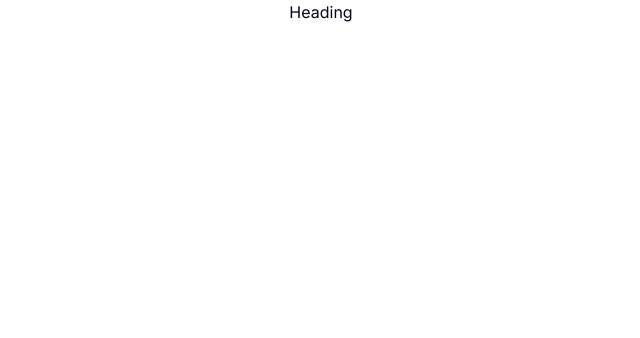
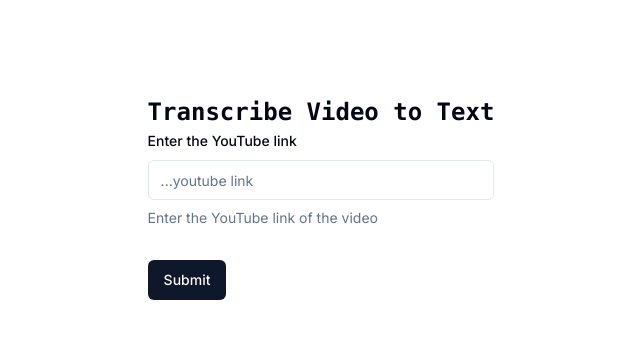
Before and after one commit to TheRohit/translate-whisperai, a Next.js app: page / in a window 1280 px wide. Shown: the top 338 px of the page, without its empty margins (319-959 px from the left). Built offline with nearby package versions, Linux system fonts and the light colour scheme.

Commit message:
react hook form added

```diff
--- a/src/app/layout.tsx
+++ b/src/app/layout.tsx
@@ -1,3 +1,4 @@
+import Providers from '@/components/Providers'
 import './globals.css'
 import { Inter } from 'next/font/google'
 
@@ -15,7 +16,9 @@
 }) {
   return (
     <html lang="en">
-      <body className={inter.className}>{children}</body>
+      <body className={inter.className}>
+        <Providers>{children}</Providers>
+       </body>
     </html>
   )
 }
--- a/src/app/page.tsx
+++ b/src/app/page.tsx
@@ -1,9 +1,13 @@
-import Heading from "@/components/Heading";
+import MainArea from "@/components/MainArea";
+
 
 export default function Home() {
   return (
-    <div className="flex flex-col justify-center items-center">
-      <Heading/>
+    <div className="flex flex-col justify-center items-center mx-6 ">
+     <MainArea/>
+
+
+
 
     </div>
   )
--- a/src/components/Heading.tsx
+++ b/src/components/Heading.tsx
@@ -5,7 +5,9 @@
 }
 
 const Heading: FC<HeadingProps> = ({}) => {
-  return <div>Heading</div>
+  return <div className='mt-24 '>
+    <h1 className='font-mono text-2xl font-bold'>Transcribe Video to Text</h1>
+  </div>
 }
 
 export default Heading
--- /dev/null
+++ b/src/components/MainArea.tsx
@@ -0,0 +1,16 @@
+import { FC } from 'react'
+import Heading from "@/components/Heading";
+import UserForm from './UserForm';
+
+interface MainAreaProps {
+
+}
+
+const MainArea: FC<MainAreaProps> = ({}) => {
+  return <div>
+    <Heading />
+    <UserForm/>
+  </div>
+}
+
+export default MainArea
--- /dev/null
+++ b/src/components/Providers.tsx
@@ -0,0 +1,18 @@
+"use client"
+
+//for the errors which says you need to warp it inside providers
+
+import { QueryClient, QueryClientProvider } from "@tanstack/react-query"
+
+
+const Providers = ({children} : {children: React.ReactNode}) => {
+    const queryClient = new QueryClient()
+ return <QueryClientProvider client={queryClient}>
+
+   {children}
+
+
+ </QueryClientProvider>
+}
+
+export default Providers
--- /dev/null
+++ b/src/components/UserForm.tsx
@@ -0,0 +1,71 @@
+"use client";
+
+import { FC } from "react";
+import { useForm } from "react-hook-form";
+import { zodResolver } from "@hookform/resolvers/zod";
+import * as z from "zod";
+import {
+  Form,
+  FormControl,
+  FormDescription,
+  FormField,
+  FormItem,
+  FormLabel,
+  FormMessage,
+} from "./ui/form";
+import { Input } from "./ui/Input";
+import Link from "next/link";
+import { Button } from "./ui/Button";
+import { useMutation } from "@tanstack/react-query";
+import { LinkRequest, LinkValidator } from "@/lib/validators/link";
+import axios from "axios";
+
+const UserForm = ({}) => {
+  const form = useForm<LinkRequest>({
+    resolver: zodResolver(LinkValidator),
+    defaultValues: {
+      url: "",
+    },
+  });
+
+  //submit handler
+
+  const { mutate:sendURL, isLoading } = useMutation({
+    mutationFn: async ({ url }: LinkRequest) => {
+      const payload: LinkRequest = { url };
+      const { data } = await axios.post(`/api/yt`, payload);
+      return data;
+    },
+    onError: (err) => {},
+  });
+
+  return (
+    <Form {...form}>
+      <form onSubmit={form.handleSubmit((e) => sendURL(e))} className="space-y-8">
+        <FormField
+          control={form.control}
+          name="url"
+          render={({ field }) => (
+            <FormItem>
+              <FormLabel>Enter the YouTube link</FormLabel>
+              <FormControl>
+                <Input
+                  autoComplete="off"
+                  placeholder="...youtube link"
+                  {...field}
+                />
+              </FormControl>
+              <FormDescription>
+                Enter the YouTube link of the video
+              </FormDescription>
+              <FormMessage />
+            </FormItem>
+          )}
+        />
+        <Button type="submit">Submit</Button>
+      </form>
+    </Form>
+  );
+};
+
+export default UserForm;
--- /dev/null
+++ b/src/components/ui/Input.tsx
@@ -0,0 +1,25 @@
+import * as React from "react"
+
+import { cn } from "@/lib/utils"
+
+export interface InputProps
+  extends React.InputHTMLAttributes<HTMLInputElement> {}
+
+const Input = React.forwardRef<HTMLInputElement, InputProps>(
+  ({ className, type, ...props }, ref) => {
+    return (
+      <input
+        type={type}
+        className={cn(
+          "flex h-10 w-full rounded-md border border-input bg-background px-3 py-2 text-sm ring-offset-background file:border-0 file:bg-transparent file:text-sm file:font-medium placeholder:text-muted-foreground focus-visible:outline-none focus-visible:ring-2 focus-visible:ring-ring focus-visible:ring-offset-2 disabled:cursor-not-allowed disabled:opacity-50",
+          className
+        )}
+        ref={ref}
+        {...props}
+      />
+    )
+  }
+)
+Input.displayName = "Input"
+
+export { Input }
--- /dev/null
+++ b/src/components/ui/form.tsx
@@ -0,0 +1,176 @@
+import * as React from "react"
+import * as LabelPrimitive from "@radix-ui/react-label"
+import { Slot } from "@radix-ui/react-slot"
+import {
+  Controller,
+  ControllerProps,
+  FieldPath,
+  FieldValues,
+  FormProvider,
+  useFormContext,
+} from "react-hook-form"
+
+import { cn } from "@/lib/utils"
+import { Label } from "@/components/ui/label"
+
+const Form = FormProvider
+
+type FormFieldContextValue<
+  TFieldValues extends FieldValues = FieldValues,
+  TName extends FieldPath<TFieldValues> = FieldPath<TFieldValues>
+> = {
+  name: TName
+}
+
+const FormFieldContext = React.createContext<FormFieldContextValue>(
+  {} as FormFieldContextValue
+)
+
+const FormField = <
+  TFieldValues extends FieldValues = FieldValues,
+  TName extends FieldPath<TFieldValues> = FieldPath<TFieldValues>
+>({
+  ...props
+}: ControllerProps<TFieldValues, TName>) => {
+  return (
+    <FormFieldContext.Provider value={{ name: props.name }}>
+      <Controller {...props} />
+    </FormFieldContext.Provider>
+  )
+}
+
+const useFormField = () => {
+  const fieldContext = React.useContext(FormFieldContext)
+  const itemContext = React.useContext(FormItemContext)
+  const { getFieldState, formState } = useFormContext()
+
+  const fieldState = getFieldState(fieldContext.name, formState)
+
+  if (!fieldContext) {
+    throw new Error("useFormField should be used within <FormField>")
+  }
+
+  const { id } = itemContext
+
+  return {
+    id,
+    name: fieldContext.name,
+    formItemId: `${id}-form-item`,
+    formDescriptionId: `${id}-form-item-description`,
+    formMessageId: `${id}-form-item-message`,
+    ...fieldState,
+  }
+}
+
+type FormItemContextValue = {
+  id: string
+}
+
+const FormItemContext = React.createContext<FormItemContextValue>(
+  {} as FormItemContextValue
+)
+
+const FormItem = React.forwardRef<
+  HTMLDivElement,
+  React.HTMLAttributes<HTMLDivElement>
+>(({ className, ...props }, ref) => {
+  const id = React.useId()
+
+  return (
+    <FormItemContext.Provider value={{ id }}>
+      <div ref={ref} className={cn("space-y-2", className)} {...props} />
+    </FormItemContext.Provider>
+  )
+})
+FormItem.displayName = "FormItem"
+
+const FormLabel = React.forwardRef<
+  React.ElementRef<typeof LabelPrimitive.Root>,
+  React.ComponentPropsWithoutRef<typeof LabelPrimitive.Root>
+>(({ className, ...props }, ref) => {
+  const { error, formItemId } = useFormField()
+
+  return (
+    <Label
+      ref={ref}
+      className={cn(error && "text-destructive", className)}
+      htmlFor={formItemId}
+      {...props}
+    />
+  )
+})
+FormLabel.displayName = "FormLabel"
+
+const FormControl = React.forwardRef<
+  React.ElementRef<typeof Slot>,
+  React.ComponentPropsWithoutRef<typeof Slot>
+>(({ ...props }, ref) => {
+  const { error, formItemId, formDescriptionId, formMessageId } = useFormField()
+
+  return (
+    <Slot
+      ref={ref}
+      id={formItemId}
+      aria-describedby={
+        !error
+          ? `${formDescriptionId}`
+          : `${formDescriptionId} ${formMessageId}`
+      }
+      aria-invalid={!!error}
+      {...props}
+    />
+  )
+})
+FormControl.displayName = "FormControl"
+
+const FormDescription = React.forwardRef<
+  HTMLParagraphElement,
+  React.HTMLAttributes<HTMLParagraphElement>
+>(({ className, ...props }, ref) => {
+  const { formDescriptionId } = useFormField()
+
+  return (
+    <p
+      ref={ref}
+      id={formDescriptionId}
+      className={cn("text-sm text-muted-foreground", className)}
+      {...props}
+    />
+  )
+})
+FormDescription.displayName = "FormDescription"
+
+const FormMessage = React.forwardRef<
+  HTMLParagraphElement,
+  React.HTMLAttributes<HTMLParagraphElement>
+>(({ className, children, ...props }, ref) => {
+  const { error, formMessageId } = useFormField()
+  const body = error ? String(error?.message) : children
+
+  if (!body) {
+    return null
+  }
+
+  return (
+    <p
+      ref={ref}
+      id={formMessageId}
+      className={cn("text-sm font-medium text-destructive", className)}
+      {...props}
+    >
+      {body}
+    </p>
+  )
+})
+FormMessage.displayName = "FormMessage"
+
+export {
+  useFormField,
+  Form,
+  FormItem,
+  FormLabel,
+  FormControl,
+  FormDescription,
+  FormMessage,
+  FormField,
+}
--- /dev/null
+++ b/src/components/ui/label.tsx
@@ -0,0 +1,26 @@
+"use client"
+
+import * as React from "react"
+import * as LabelPrimitive from "@radix-ui/react-label"
+import { cva, type VariantProps } from "class-variance-authority"
+
+import { cn } from "@/lib/utils"
+
+const labelVariants = cva(
+  "text-sm font-medium leading-none peer-disabled:cursor-not-allowed peer-disabled:opacity-70"
+)
+
+const Label = React.forwardRef<
+  React.ElementRef<typeof LabelPrimitive.Root>,
+  React.ComponentPropsWithoutRef<typeof LabelPrimitive.Root> &
+    VariantProps<typeof labelVariants>
+>(({ className, ...props }, ref) => (
+  <LabelPrimitive.Root
+    ref={ref}
+    className={cn(labelVariants(), className)}
+    {...props}
+  />
+))
+Label.displayName = LabelPrimitive.Root.displayName
+
+export { Label }
--- /dev/null
+++ b/src/lib/validators/link.ts
@@ -0,0 +1,10 @@
+import { z } from "zod";
+
+
+export const LinkValidator =z.object({
+    url: z.string().min(2, {
+        message: "link must be at least 2 characters.",
+      }),
+    });
+
+    export type LinkRequest =z.infer<typeof LinkValidator>
```
Also changed, not shown: package.json (+8 -1 lines), 1 other file (tests, documents, lock files or other folders).
